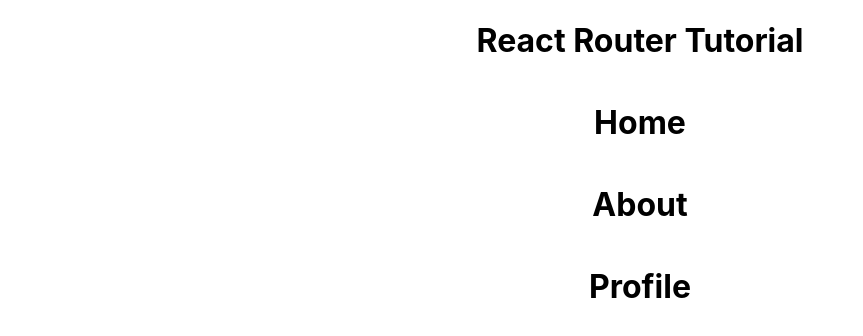
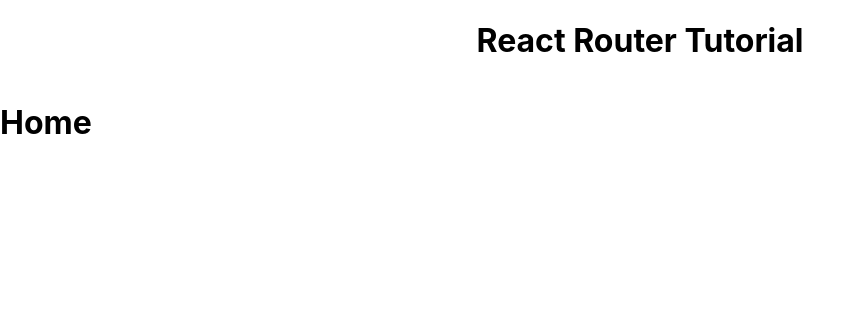
Before and after one commit to adospinoiu/React_Router, a React (Create React App) app: page / in a window 1280 px wide. Shown: the top 336 px of the page, without its empty margins (0-863 px from the left). Built offline with nearby package versions, Linux system fonts and the light colour scheme.

Commit message:
Cleaning up after creating sub-components

```diff
--- a/src/App.js
+++ b/src/App.js
@@ -1,22 +1,22 @@
-import { BrowserRouter } from 'react-router-dom';
+import { BrowserRouter, Route } from 'react-router-dom';
 
 import './App.css';
 
 //Import Sub-Components
 import Header from './components/Header';
-import Home from './components/Home';
-import About from './components/About';
-import Profile from './components/Profile';
+import Home from './pages/Home';
+import About from './pages/About';
+import Profile from './pages/Profile';
 
 function App() {
   return (
     <BrowserRouter>
       <div className="App">
         <Header />
-        <Home />
-        <About />
-        <Profile />
       </div>
+        <Route path='/' component={Home} />
+        <Route path="/about" component={About} />
+        <Route path="/profile" component={Profile} />
     </BrowserRouter>
 
   );
--- a/src/components/About.js
+++ b/src/pages/About.js
@@ -2,9 +2,7 @@ import React from 'react'
 
 function About() {
     return (
-        <div>
-            <h1>About</h1>
-        </div>
+        <h1>About</h1>
     )
 }
 
--- a/src/components/Home.js
+++ b/src/pages/Home.js
@@ -2,9 +2,7 @@ import React from 'react'
 
 function Home() {
     return (
-        <div>
-            <h1>Home</h1>
-        </div>
+        <h1>Home</h1>
     )
 }
 
--- a/src/components/Profile.js
+++ b/src/pages/Profile.js
@@ -2,9 +2,7 @@ import React from 'react'
 
 function Profile() {
     return (
-        <div>
-            <h1>Profile</h1>
-        </div>
+        <h1>Profile</h1>
     )
 }
 
```
